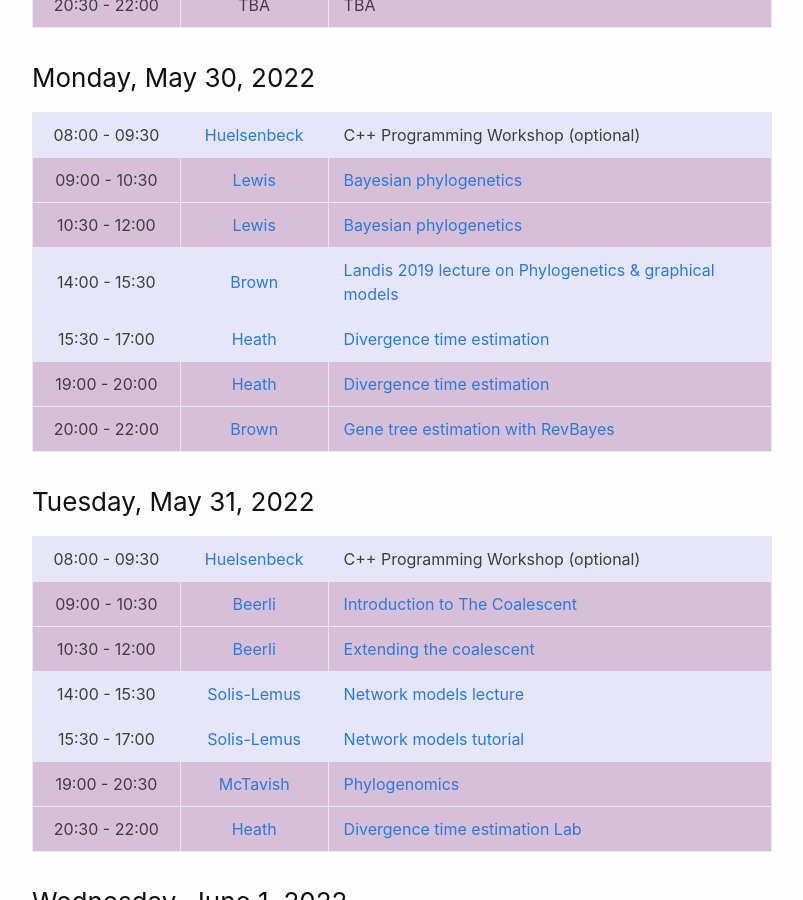
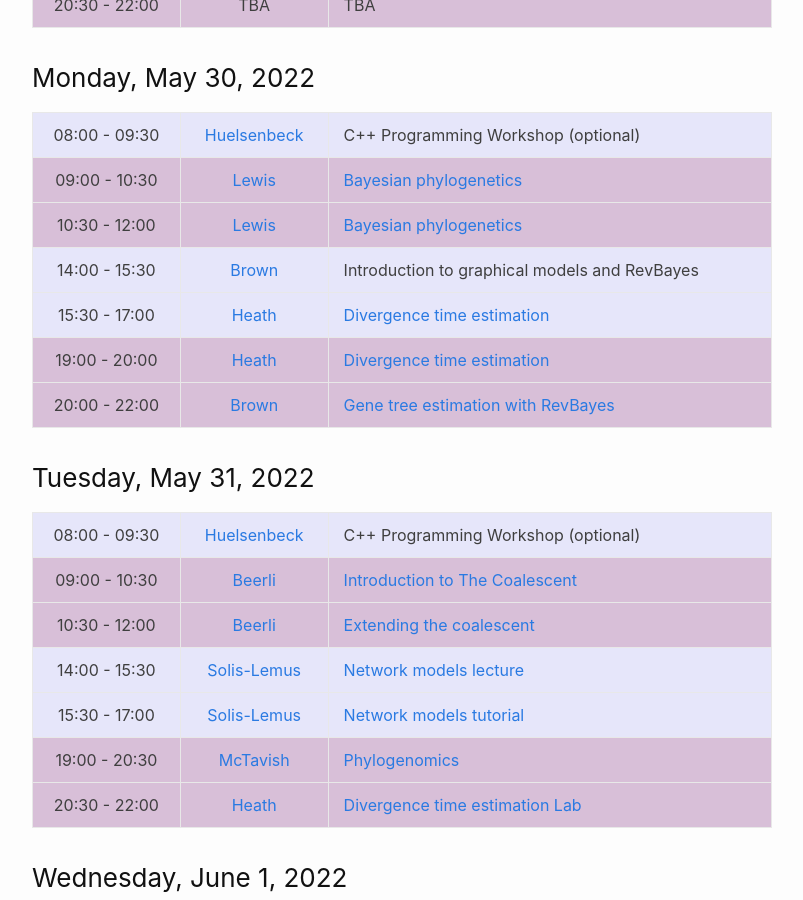
Before and after one commit to molevolworkshop/molevolworkshop.github.io, a Jekyll site: the page built from schedule.md, in a window 1280 px wide and 900 px high, scrolled down 1425 px. Shown: the whole window, without its empty margins (238-1041 px from the left). Built offline with Jekyll 4.4.1, drawn with Linux system fonts in a browser that asks for light colours.

Commit message:
removed link to previous graphical models lecture

```diff
--- a/schedule.md
+++ b/schedule.md
@@ -46,7 +46,7 @@ All sessions are in Loeb G70 (basement of Loeb building)
  08:00 - 09:30 | [Huelsenbeck](/faculty-huelsenbeck)  | C++ Programming Workshop (optional)
  09:00 - 10:30 | [Lewis](/faculty-lewis/)             | [Bayesian phylogenetics]({{ site.baseurl }}/faculty/lewis/pdf/lewis-bayesian-part1-opt.pdf)
  10:30 - 12:00 | [Lewis](/faculty-lewis/)             | [Bayesian phylogenetics]({{ site.baseurl }}/faculty/lewis/pdf/lewis-bayesian-part2-opt.pdf)
- 14:00 - 15:30 | [Brown](/faculty-brown/)             | [Landis 2019 lecture on Phylogenetics & graphical models]({{ site.baseurl }}/faculty/landis/pdf/Lecture_phylo_pgm_mlandis_WH2019-opt.pdf)
+ 14:00 - 15:30 | [Brown](/faculty-brown/)             | Introduction to graphical models and RevBayes
  15:30 - 17:00 | [Heath](/faculty-heath/)             | [Divergence time estimation](https://figshare.com/articles/Bayesian_Divergence-Time_Estimation_Lecture/6849005)
  19:00 - 20:00 | [Heath](/faculty-heath/)             | [Divergence time estimation](https://figshare.com/articles/Bayesian_Divergence-Time_Estimation_Lecture/6849005)
  20:00 - 22:00 | [Brown](/faculty-brown/)             | [Gene tree estimation with RevBayes](https://revbayes.github.io/tutorials/ctmc/)
```
